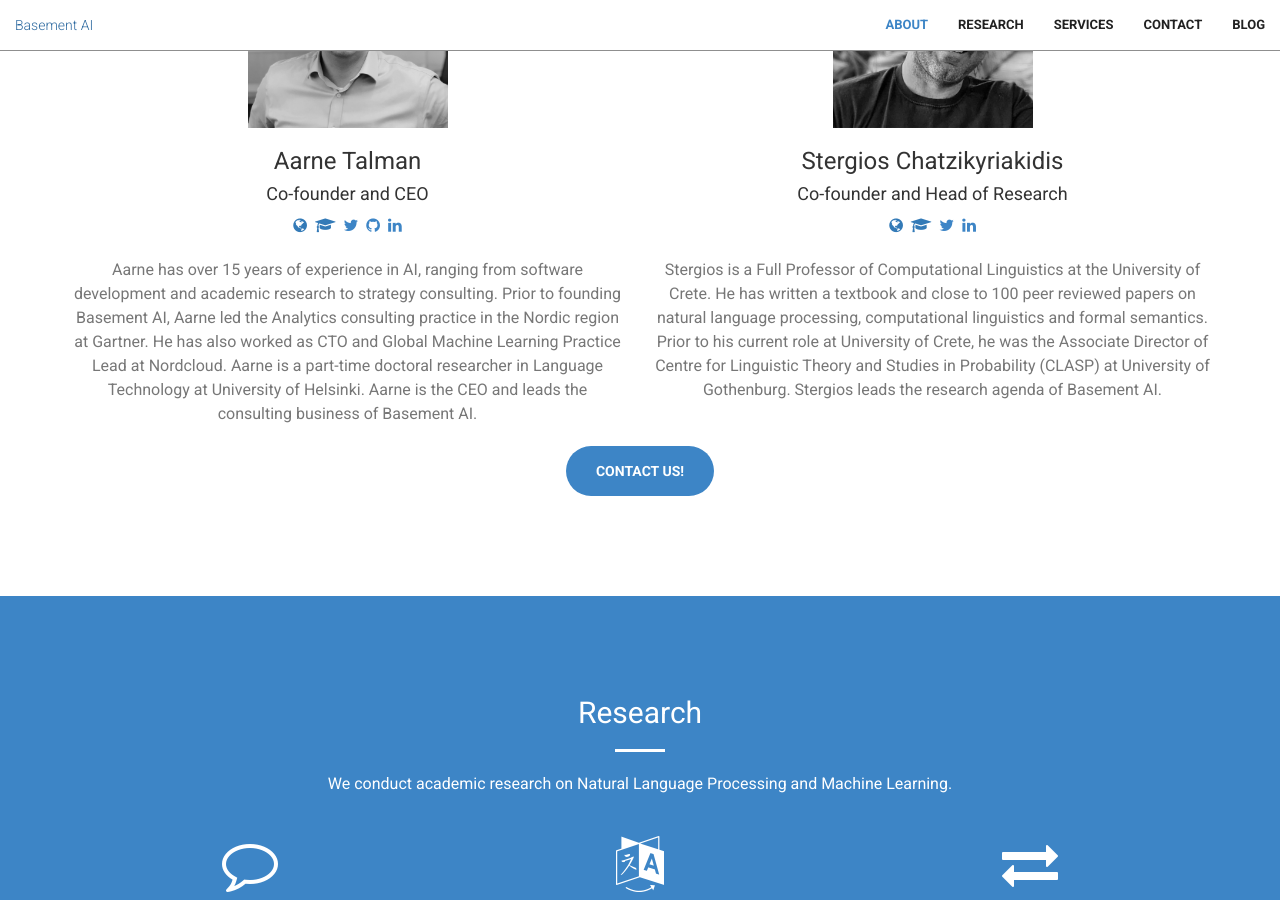
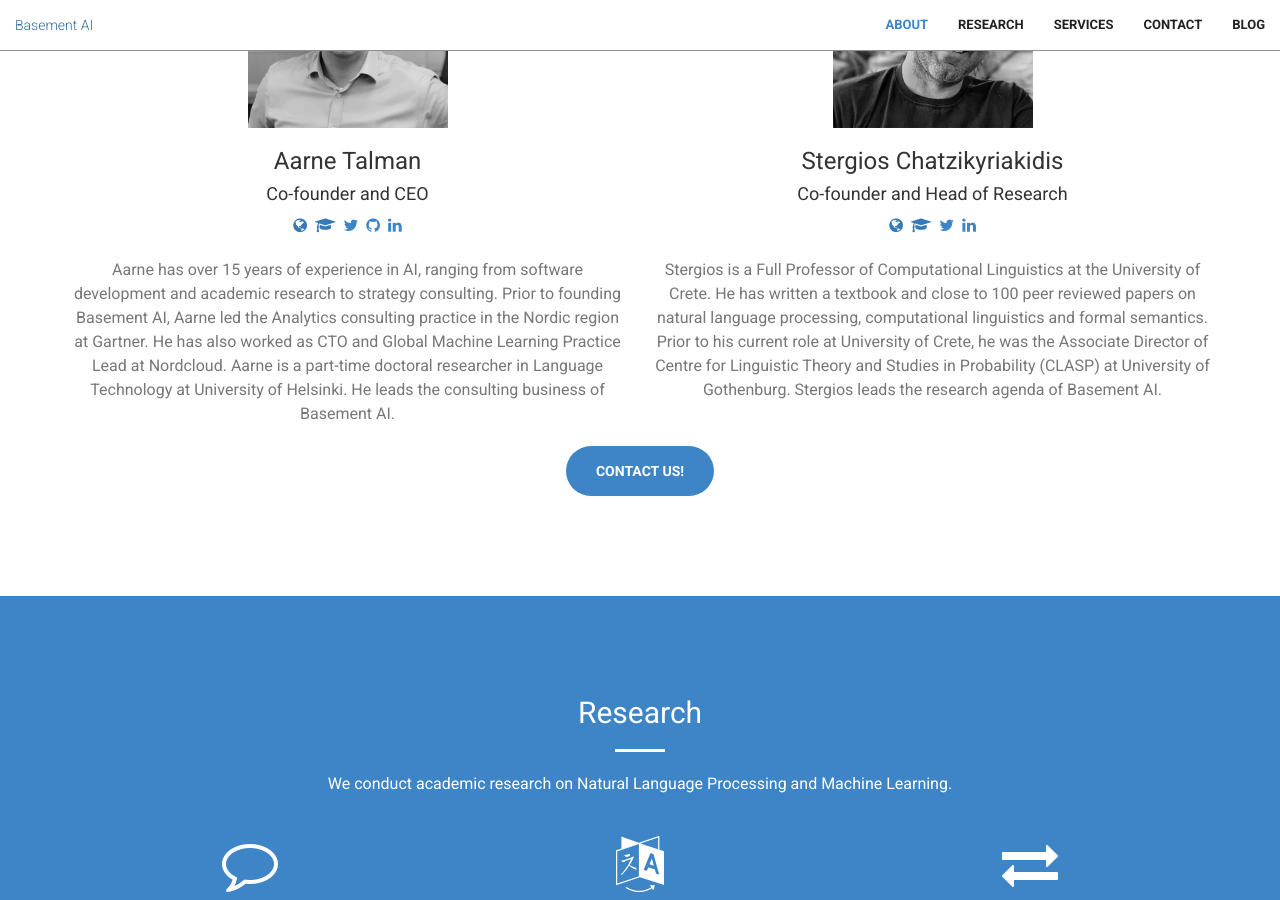
Before and after one commit to Basement-AI/basement-ai.github.io, a Jekyll site: the page built from index.html, in a window 1280 px wide and 900 px high, scrolled down 1240 px. Built offline with Jekyll 4.4.1, drawn with Linux system fonts in a browser that asks for light colours.

Commit message:
updated about

```diff
--- a/_includes/about.html
+++ b/_includes/about.html
@@ -29,7 +29,7 @@
                   Aarne led the Analytics consulting practice in the Nordic region at Gartner.
                   He has also worked as CTO and Global Machine Learning Practice Lead at Nordcloud.
                   Aarne is a part-time doctoral researcher in Language Technology at University of Helsinki.
-                  Aarne is the CEO and leads the consulting business of Basement AI.
+                  He leads the consulting business of Basement AI.
                   </p>
                 </div>
                 <div class="col-md-6 text-center">
```
